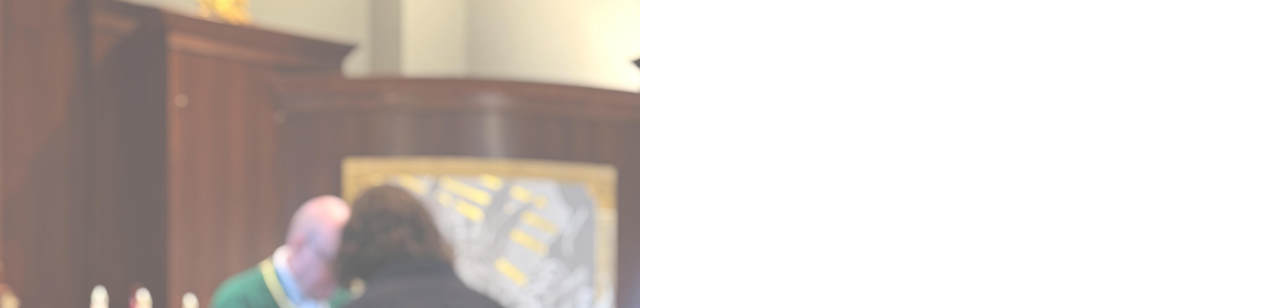
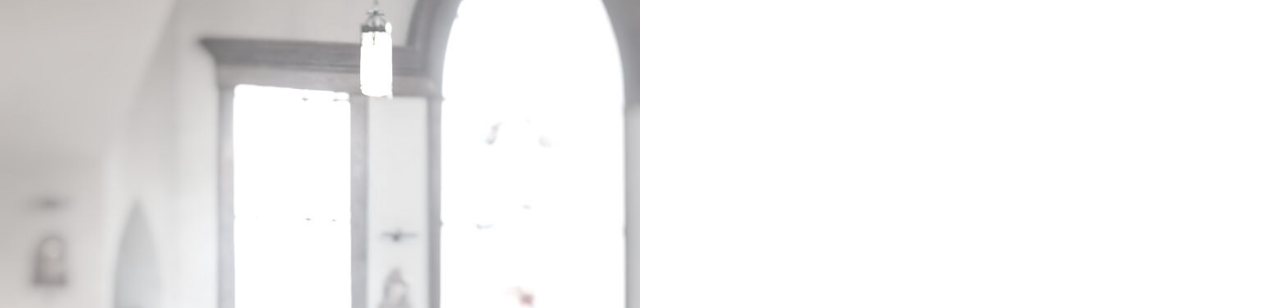
Before and after one commit to calebtnorth/theconvert.blog, a plain HTML site: page index.html in a window 1280 px wide. Shown: the top 308 px of the page. Drawn offline with Linux system fonts and the light colour scheme; a web font is replaced by a local one.

Commit message:
New images

```diff
--- a/index.html
+++ b/index.html
@@ -45,7 +45,7 @@ SOFTWARE.
 
             <!-- Primary image for the blog on the home page ONLY -->
             <div id="body-img">
-                <div id="body-splash" style="background-image: url(img/media/splash.jpg);">
+                <div id="body-splash" style="background-image: url(img/media/splash_alt.jpg);">
                     <div id="body-logo">
                         <img src="img/logos/the_convert-logo.png">
                     </div>
```
